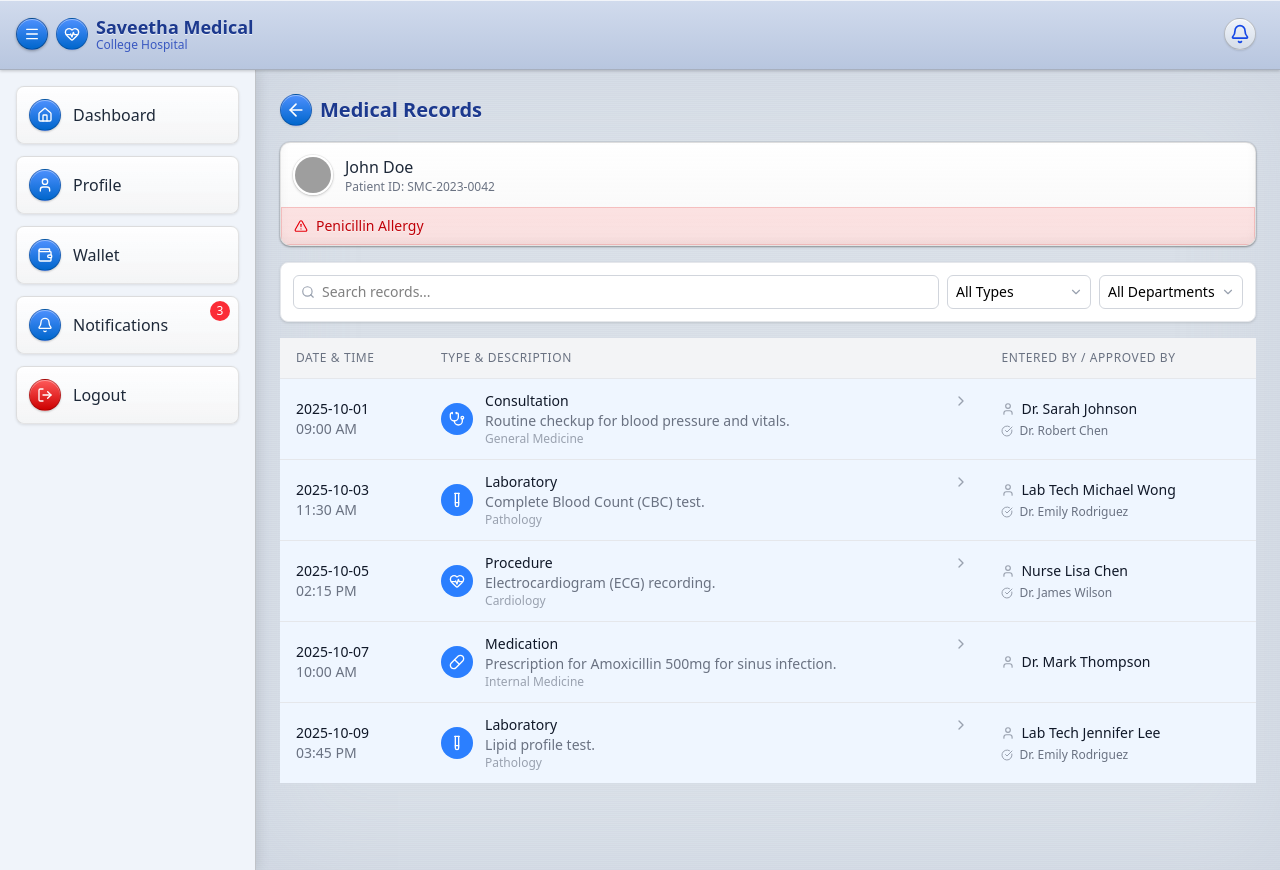
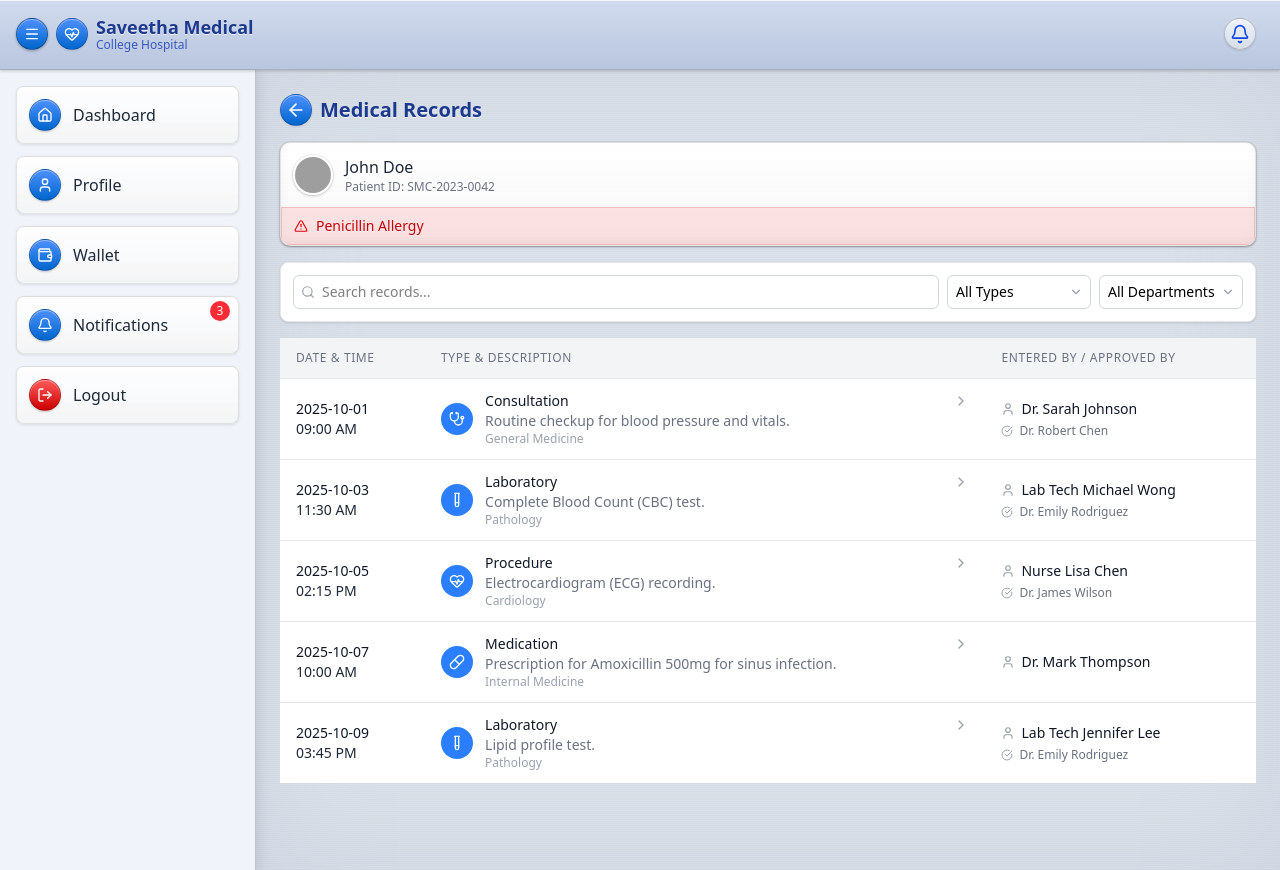
Before and after one commit to Mukunthan-A-R/simats-medical-client, a React (Vite) app: page /patient/health-records/1 in a window 1280 px wide. Built offline with nearby package versions, Linux system fonts and the light colour scheme; grey boxes are pictures that could not be loaded.

Commit message:
changing color codes

```diff
--- a/src/components/patient/PatientMedicalRecordsList.jsx
+++ b/src/components/patient/PatientMedicalRecordsList.jsx
@@ -35,7 +35,7 @@ const PatientMedicalRecordsList = ({ records }) => {
             </th>
           </tr>
         </thead>
-        <tbody className="divide-y divide-gray-200 bg-blue-50">
+        <tbody className="divide-y divide-gray-200 bg-white">
           {records.map((record) => (
             <PatientMedicalRecordsRow key={record.id} record={record} />
           ))}
--- a/src/components/patient/PatientMedicalRecordsRow.jsx
+++ b/src/components/patient/PatientMedicalRecordsRow.jsx
@@ -51,7 +51,7 @@ const PatientMedicalRecordsRow = ({ record }) => {
       >
         <td className="px-4 py-3 whitespace-nowrap">
           <div className="text-sm font-medium text-gray-900">{record.date}</div>
-          <div className="text-sm text-gray-500">{record.time}</div>
+          <div className="text-sm text-gray-800">{record.time}</div>
         </td>
         <td
           className="px-4 py-3 cursor-pointer"
```
